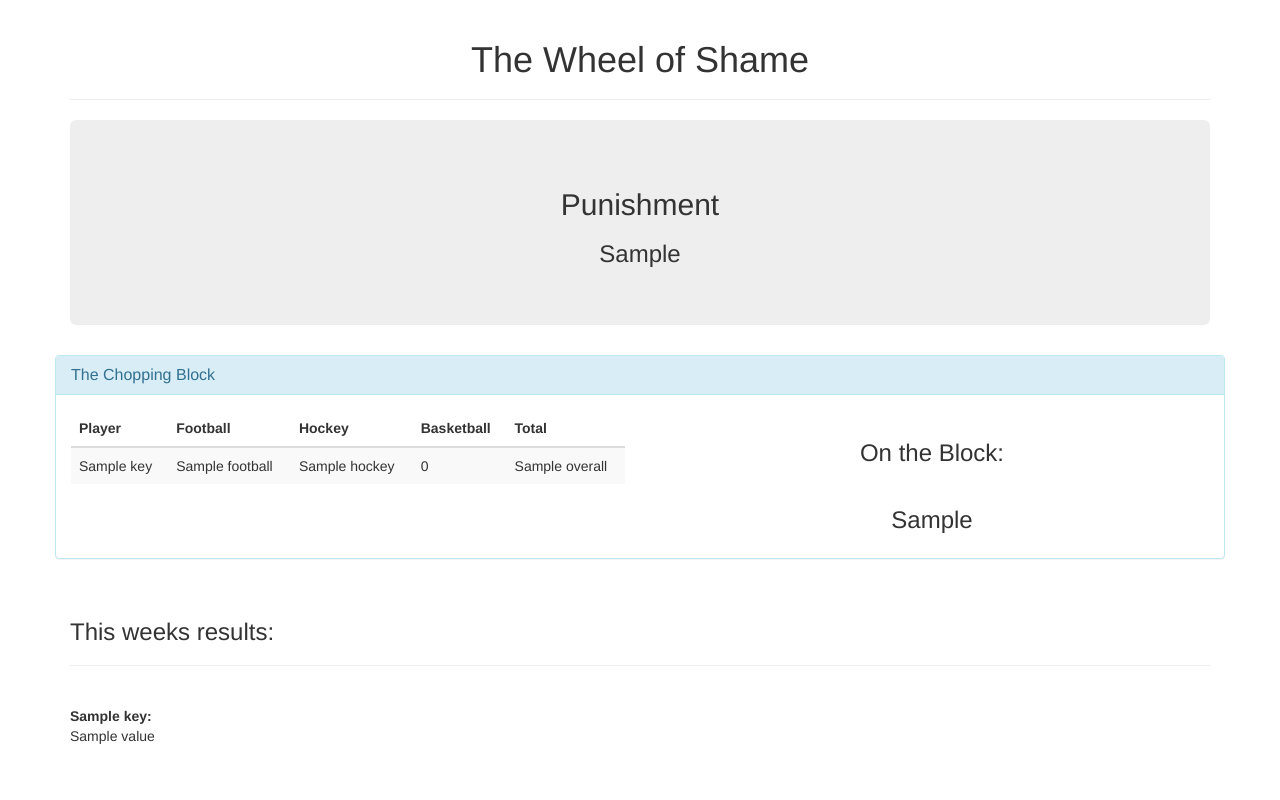
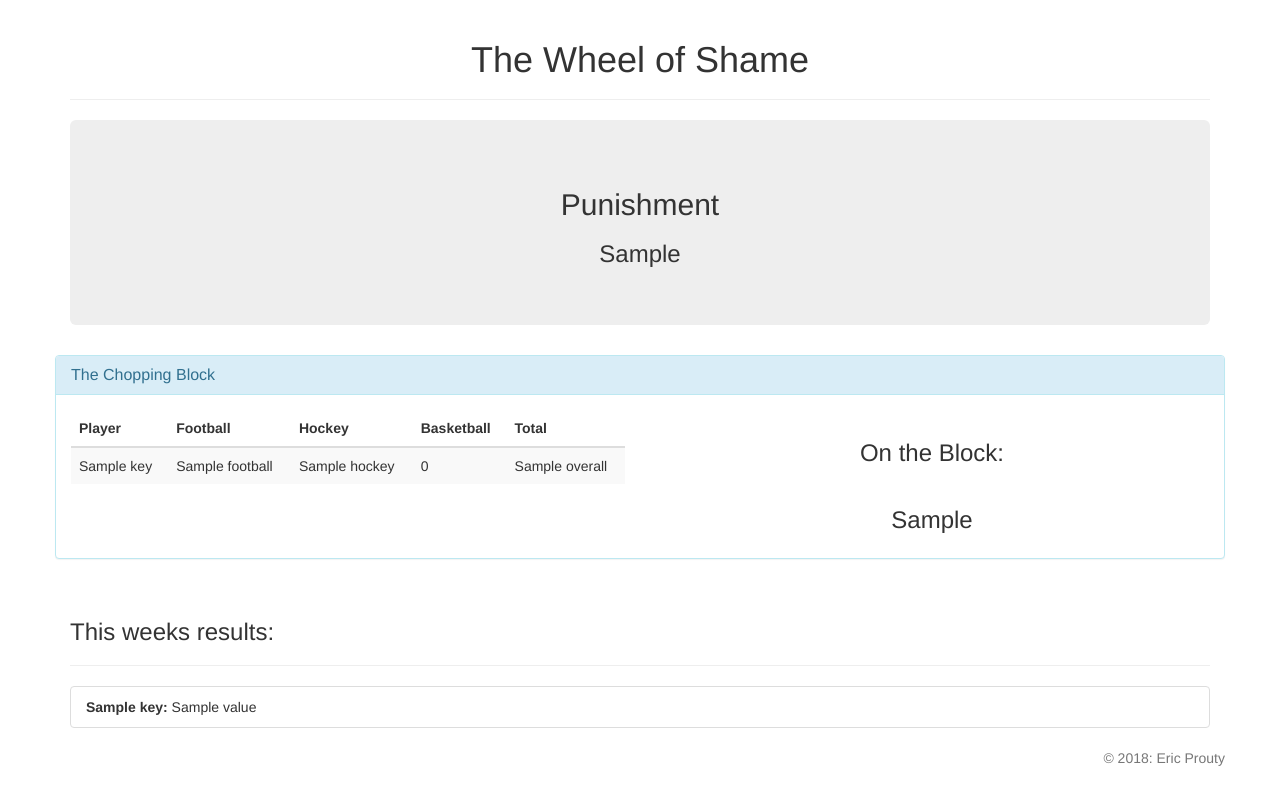
Before and after one commit to eprouty/the_wheel, a Flask app: template templates/index.html in a window 1280 px wide. Run offline with Flask 2, Linux system fonts and the light colour scheme; the template is opened without the code that fills it: most values are stand-ins (such as "Sample title", 1, 10 or a date in 2020); some libraries are stand-ins or nearby versions.

Commit message:
Some home page cleanup to look a little nicer.

```diff
--- /dev/null
+++ b/css/style.css
@@ -0,0 +1,8 @@
+/*
+ * Row with equal height columns
+ * --------------------------------------------------
+ */
+ .display-flex {
+    display: flex;
+    flex-wrap: wrap;
+  }
--- a/server.py
+++ b/server.py
@@ -1,6 +1,6 @@
 import os
 from datetime import datetime
-from flask import Flask, render_template, redirect, url_for
+from flask import Flask, render_template, redirect, url_for, send_from_directory
 from flask_bootstrap import Bootstrap
 from flask_login import login_required, current_user
 from flask_mongoengine import MongoEngine
@@ -80,5 +80,9 @@ def update():
 
     return the_wheel.update_losers(user_override=system_user)
 
+@app.route('/css/<path:path>')
+def static_css(path):
+    return send_from_directory('css', path)
+
 if __name__ == "__main__":
     app.run()
--- a/templates/base.html
+++ b/templates/base.html
@@ -3,6 +3,7 @@
 
 {% block head %}
 {{super()}}
+<link rel=stylesheet type=text/css href="css/style.css">
 {% endblock %}
 
 {% block content %}
--- /dev/null
+++ b/templates/footer.html
@@ -0,0 +1,5 @@
+<footer class="footer">
+    <div class="container">
+        <p class="text-muted text-right">© 2018: Eric Prouty</p>
+    </div>
+</footer>
--- a/templates/index.html
+++ b/templates/index.html
@@ -108,14 +108,13 @@
     <div class="page-header">
         <h3>This weeks results:</h3>
     </div>
-    <div class="row">
-        <div class="col-md-12">
-            <br/>
-            {% for key, value in history.items() %}
-                <b>{{ key }}: </b><p>{{ value }}</p>
-            {% endfor %}
-        </div>
-    </div>
+    <ul class="list-group">
+        {% for key, value in history.items() %}
+        <li class="list-group-item"><b>{{ key }}: </b>{{ value }}</li>
+        {% endfor %}
+   </ul>
+
+   {% include 'footer.html' %}
 </div>
 {% endblock %}
 
```
